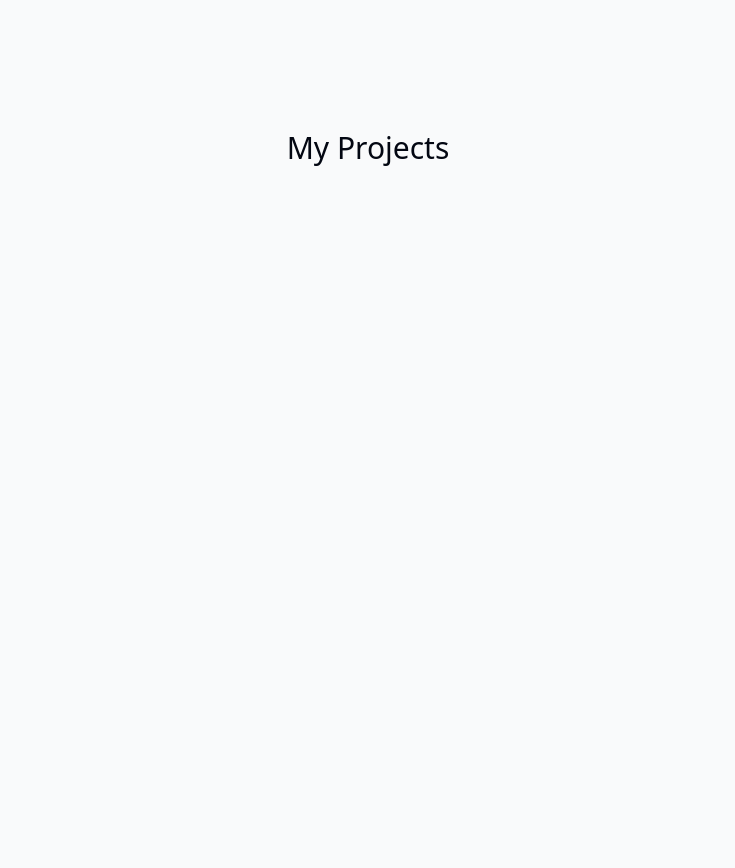
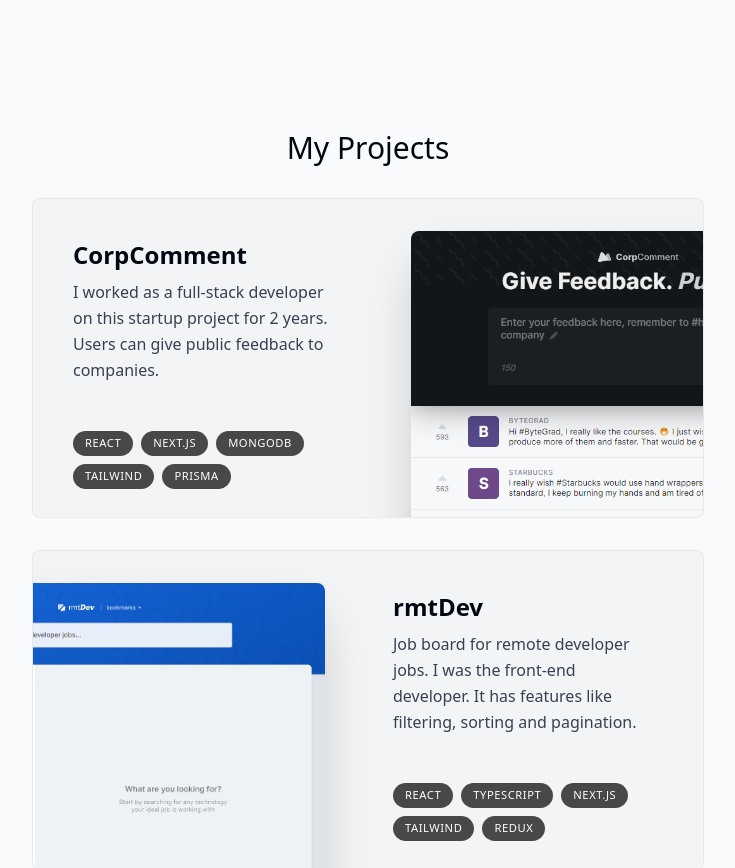
Before and after one commit to prantomollick/pranto-mollick-portfolio, a Next.js app: page / in a window 1280 px wide. Shown: the part 1540-2408 px from the top of the page, without its empty margins (272-1007 px from the left). Built offline with nearby package versions, Linux system fonts and the light colour scheme.

Commit message:
project section is done

```diff
--- /dev/null
+++ b/components/Project.tsx
@@ -0,0 +1,56 @@
+"use client";
+import React, { useRef } from "react";
+import Image from "next/image";
+import { motion, useScroll, useTransform } from "framer-motion";
+
+import { ProjectProps } from "./projects";
+
+export default function Project({
+  title,
+  description,
+  tags,
+  imageUrl,
+}: ProjectProps) {
+  const ref = useRef<HTMLDivElement>(null);
+  const { scrollYProgress } = useScroll({
+    target: ref,
+    offset: ["0 1", "1.33 1"],
+  });
+
+  const scaleProgress = useTransform(scrollYProgress, [0, 1], [0.8, 1]);
+  const opacityProgress = useTransform(scrollYProgress, [0, 1], [0.6, 1]);
+
+  return (
+    <motion.div
+      ref={ref}
+      style={{
+        scale: scaleProgress,
+        opacity: opacityProgress,
+      }}
+      className="group mb-3 last:mb-0 sm:mb-8"
+    >
+      <section className="relative max-w-[42rem] overflow-hidden rounded-lg border border-black/5 bg-gray-100 transition hover:bg-gray-200 sm:h-[20rem] sm:pr-8 sm:group-even:pl-8">
+        <div className="flex h-full flex-col px-5 pb-7 pt-4 sm:max-w-[50%] sm:pl-10 sm:pr-2 sm:pt-10 sm:group-even:ml-[18rem]">
+          <h3 className="text-2xl font-semibold">{title}</h3>
+          <p className="mt-2 leading-relaxed text-gray-700">{description}</p>
+          <ul className="mt-4 flex flex-wrap gap-2 sm:mt-auto">
+            {tags.map((tag, idx) => (
+              <li
+                className="rounded-full bg-black/70 px-3 py-1 text-[0.7rem] uppercase tracking-wider text-white"
+                key={idx}
+              >
+                {tag}
+              </li>
+            ))}
+          </ul>
+        </div>
+        <Image
+          src={imageUrl}
+          alt={title}
+          quality={95}
+          className="absolute -right-40 top-8 w-[28.25rem] rounded-t-lg shadow-2xl transition group-even:-left-40 group-even:right-[initial] group-hover:-translate-x-3 group-hover:translate-y-3 group-hover:-rotate-2 group-hover:scale-[1.04] group-even:group-hover:translate-x-3 group-even:group-hover:translate-y-3 group-even:group-hover:rotate-2"
+        />
+      </section>
+    </motion.div>
+  );
+}
--- a/components/projects.tsx
+++ b/components/projects.tsx
@@ -1,11 +1,20 @@
 import React from "react";
 import SectionHeading from "./section-heading";
+import { projectsData } from "@/lib/data";
+import Project from "./Project";
+export type ProjectProps = (typeof projectsData)[number];
 
 function Projects() {
   return (
     <section>
       <SectionHeading>My projects</SectionHeading>
-      <div></div>
+      <div>
+        {projectsData.map((project, idx) => (
+          <React.Fragment key={idx}>
+            <Project {...project} />
+          </React.Fragment>
+        ))}
+      </div>
     </section>
   );
 }
--- a/components/section-heading.tsx
+++ b/components/section-heading.tsx
@@ -5,7 +5,11 @@
 };
 
 function SectionHeading({ children }: SectionHeadingProps) {
-  return <h2 className="mb-8 text-3xl font-medium capitalize">{children}</h2>;
+  return (
+    <h2 className="mb-8 text-center text-3xl font-medium capitalize">
+      {children}
+    </h2>
+  );
 }
 
 export default SectionHeading;
```
